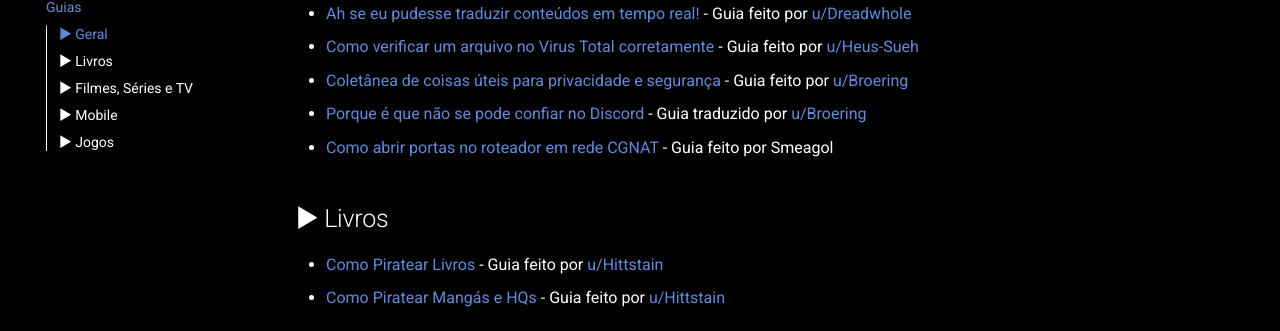
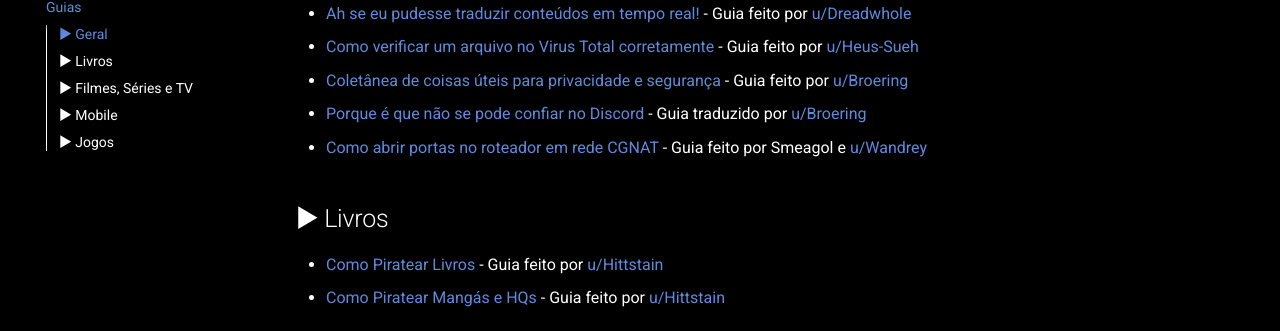
Before and after one commit to piratarialink/megathread_pirata, an MkDocs documentation site: the page built from docs/guias.md, in a window 1280 px wide and 900 px high, scrolled down 374 px. Shown: the part 122-453 px from the top of the window. Built offline with MkDocs 1.6.1 and Material for MkDocs 9.7.7, drawn with Linux system fonts in a browser that asks for light colours; comment, search, counter and statistics services are not loaded.

Commit message:
adicionar os creditos

```diff
--- a/docs/guias.md
+++ b/docs/guias.md
@@ -12,7 +12,7 @@ Publicações úteis para ajudá-lo em suas viagens marítimas.
 - [Como verificar um arquivo no Virus Total corretamente](virustotal.md) - Guia feito por [u/Heus-Sueh](https://t.lemmy.dbzer0.com/u/Heus_Sueh@lemmy.dbzer0.com)
 - [Coletânea de coisas úteis para privacidade e segurança](coletanea-uteis-privacidade-seguranca.md) - Guia feito por [u/Broering](https://t.lemmy.dbzer0.com/u/broering@lemmy.dbzer0.com)
 - [Porque é que não se pode confiar no Discord](discord.md) - Guia traduzido por [u/Broering](https://t.lemmy.dbzer0.com/u/broering@lemmy.dbzer0.com)
-- [Como abrir portas no roteador em rede CGNAT](cgnat-portas.md) - Guia feito por Smeagol
+- [Como abrir portas no roteador em rede CGNAT](cgnat-portas.md) - Guia feito por Smeagol e [u/Wandrey](https://lemmy.eco.br/u/wandrey)
 
 ## ► Livros
 
```
Also changed, not shown: docs/cgnat-portas.md (+2 -0 lines).
